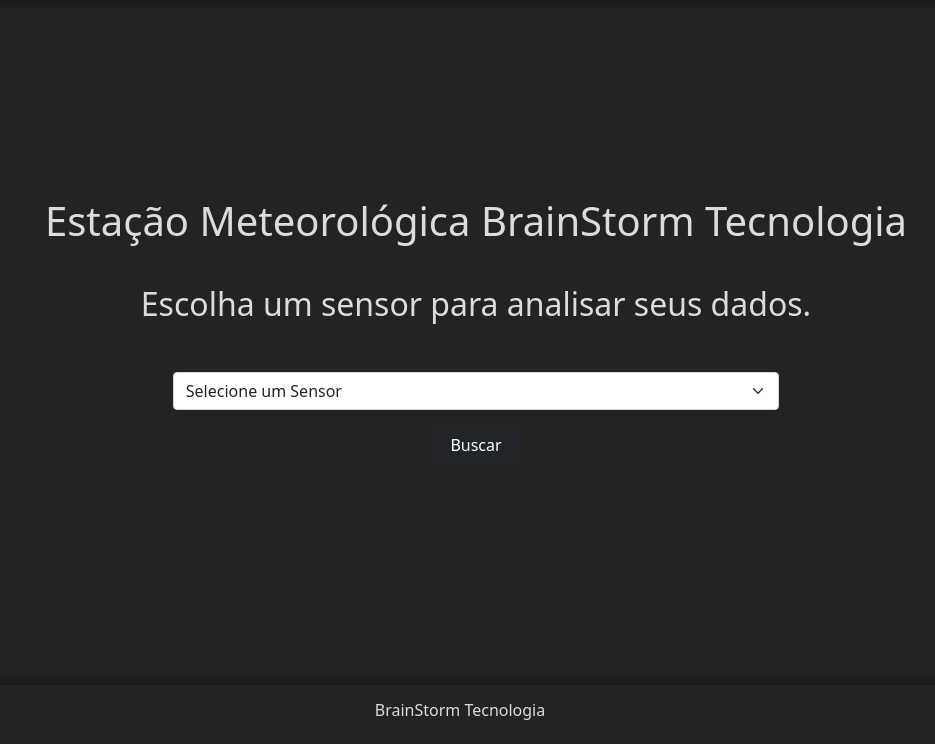
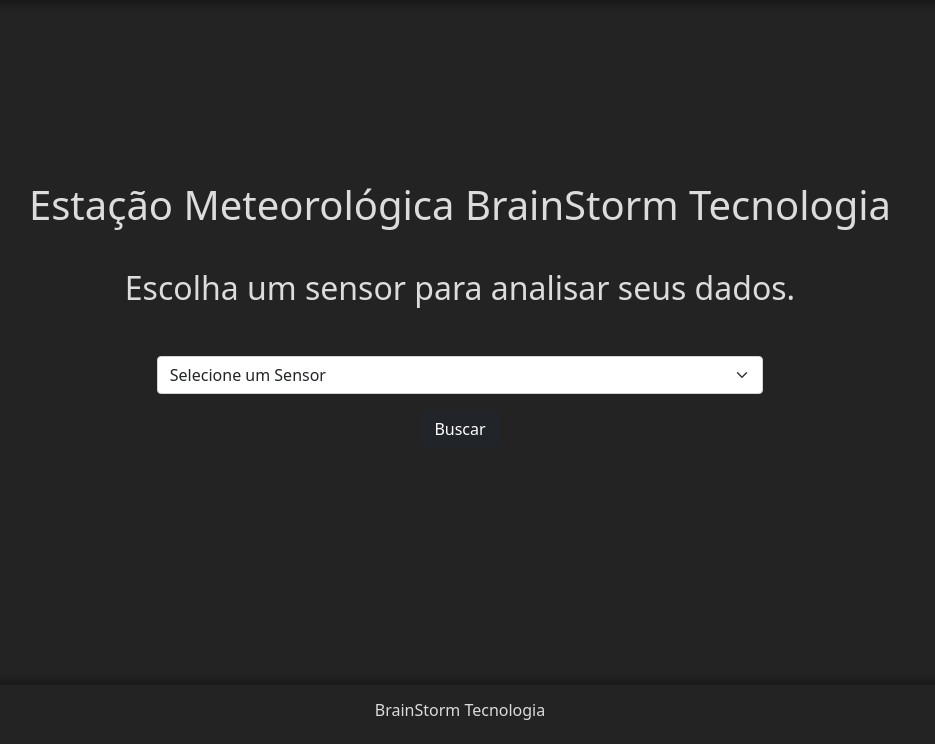
Before and after one commit to Fat83dotcom/Site_Estacao_IOT, a Django app: template Core/templates/index/index.html in a window 1280 px wide. Shown: the part 56-800 px from the top of the page, without its empty margins (180-1115 px from the left). Run offline with Django 3.2, Linux system fonts and the light colour scheme; the template is opened without the code that fills it, so the values that code supplies are empty.

Commit message:
Fazendo ajustes de centralização somente com as classes Bootstrap.

```diff
--- a/templates/global/base.html
+++ b/templates/global/base.html
@@ -2,15 +2,15 @@
 
 <body>
     {% include 'global/partials/_header.html' %}
-    <section class="container">
-        <div class="center m-3">
+    <div class="container">
+        <section class="d-flex flex-column align-items-center">
             <h1 class="text-center m-2">Estação Meteorológica BrainStorm Tecnologia</h1>
             {% block content%}{% endblock content %}
-        </div>
-    </section>
-    <section>
+        </section>
+    </div>
+    <div>
         {% include 'global/partials/_footer.html' %}
-    </section>
+    </div>
     <script src="https://cdn.jsdelivr.net/npm/bootstrap@5.0.2/dist/js/bootstrap.bundle.min.js"
         integrity="sha384-MrcW6ZMFYlzcLA8Nl+NtUVF0sA7MsXsP1UyJoMp4YLEuNSfAP+JcXn/tWtIaxVXM" crossorigin="anonymous">
     </script>
```
